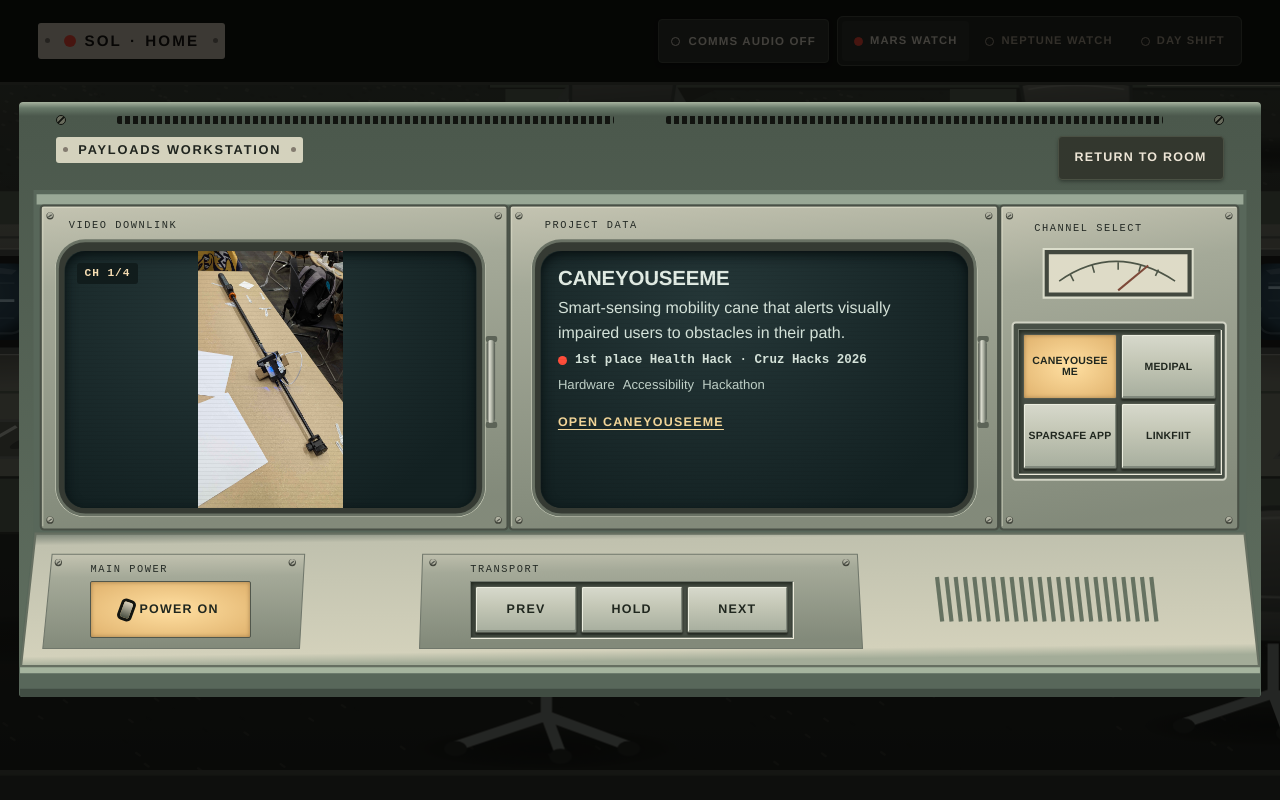
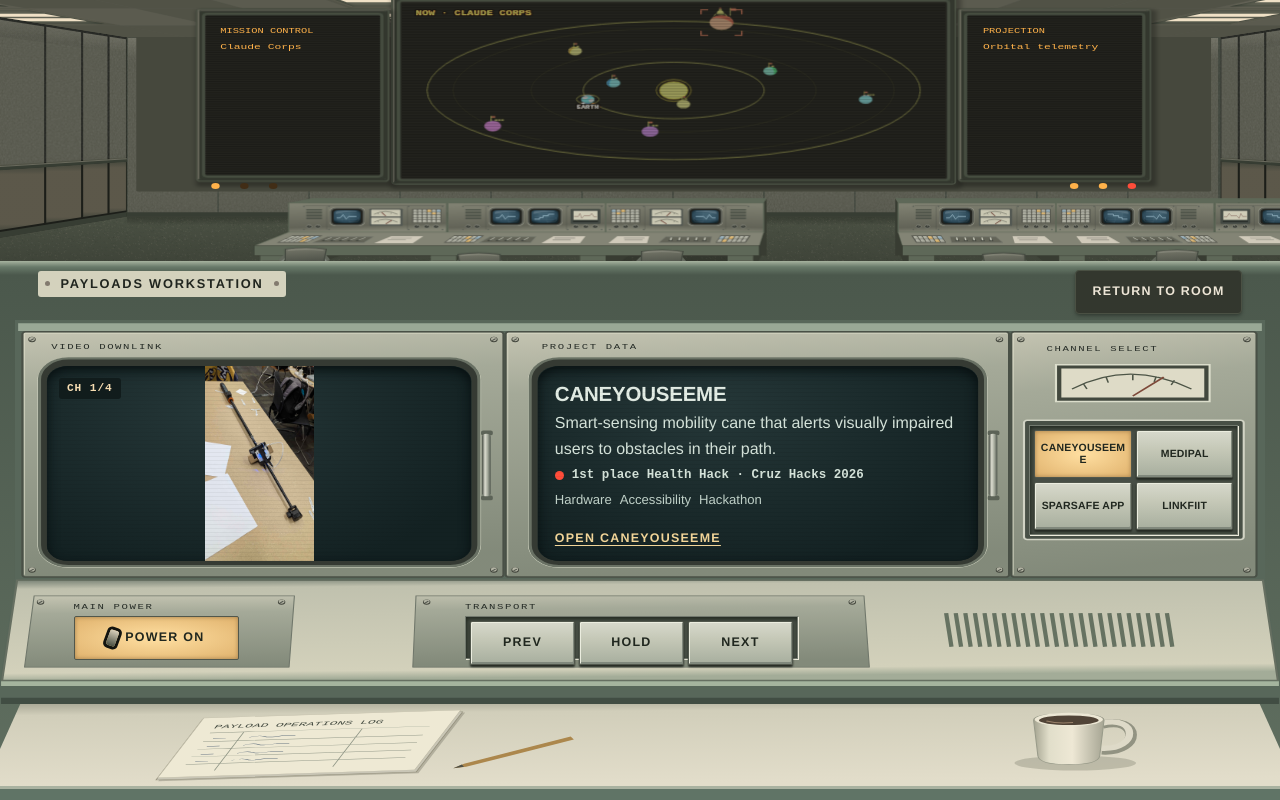
Before and after one commit to Solbjor/Solbjor.github.io, a React (Vite) app: page / in a window 1280 px wide. Both pictures are taken after a click on the button "Payloads". Shown: the top 800 px of the page. Built offline with nearby package versions, Linux system fonts and the light colour scheme; a web font is replaced by a local one.

Commit message:
Compose the Payloads operator seat with room parallax and writing shelf

```diff
--- a/src/components/RoomHardware.tsx
+++ b/src/components/RoomHardware.tsx
@@ -19,10 +19,11 @@ export function ProjectionCase({ x, y, width, height }: { x: number; y: number;
 
 type BankProps = {
   x: number; y: number; scale: number
+  showPlates?: boolean
   bays: readonly { label: string; equipment: Equipment }[]
 }
 
-export function ConsoleBank({ x, y, scale, bays }: BankProps) {
+export function ConsoleBank({ x, y, scale, bays, showPlates = true }: BankProps) {
   // Local coordinates are on the aisle-facing edge. Move each rear corner
   // toward the room horizon before joining faces; both banks use one camera.
   function point(u: number, v: number, depth = 1): [number, number] {
@@ -70,7 +71,7 @@ export function ConsoleBank({ x, y, scale, bays }: BankProps) {
       return <g key={bay.label} transform={transform}><DeckControls equipment={bay.equipment}/></g>
     })}
     <rect x={leftEdge} y="15" width={rightEdge-leftEdge} height="24" fill="var(--hood)" stroke="var(--steel-dark)" />
-    {bays.map((bay,i) => <g key={bay.label} transform={`translate(${(i ? 136 : -136) + (x < W / 2 ? 60 : -60)} 27)`}>
+    {showPlates && bays.map((bay,i) => <g key={bay.label} transform={`translate(${(i ? 136 : -136) + (x < W / 2 ? 60 : -60)} 27)`}>
       <rect x="-61" y="-10" width="122" height="20" rx="1" fill="var(--plate)" />
       <text textAnchor="middle" y="5.7" fill="var(--plate-ink)" fontFamily="var(--f-sans)" fontWeight="750" fontSize="16" letterSpacing=".7">{bay.label.toUpperCase()}</text>
     </g>)}
--- a/src/components/RoomView.tsx
+++ b/src/components/RoomView.tsx
@@ -1,5 +1,5 @@
 import { RoomArchitecture, RoomMaterials } from './RoomArchitecture'
-import { at, BANKS, stationTarget, H, PAYLOAD_STATION, STATIONS, W } from './roomLayout'
+import { at, BANKS, stationTarget, H, STATIONS, W } from './roomLayout'
 import { useRef, useState, useSyncExternalStore, type ReactNode } from 'react'
 import { profile, projects, type Project } from '../data/content'
 import { currentMission, STATUS_LABEL } from '../lib/missions'
@@ -8,6 +8,7 @@ import { EarthMap } from './EarthMap'
 import { OrbitalTelemetry } from './OrbitalTelemetry'
 import { Payloads } from './Payloads'
 import { ConsoleBank, ProjectionCase } from './RoomHardware'
+import { SeatedRoom, WritingShelf } from './SeatedRoom'
 import './apollo.css'
 
 // On phones the room is cropped to the front wall so the big screen reads at a usable size.
@@ -63,8 +64,7 @@ export function RoomView({ header }: { header: ReactNode }) {
       {header}
       <div className="scene-frame">
       <div
-        className={`scene${stationOpen ? ' scene-station-open' : ''}`}
-        style={{ transformOrigin: `${PAYLOAD_STATION.x / W * 100}% ${PAYLOAD_STATION.y / H * 100}%` }}
+        className="scene"
       >
         <svg
           viewBox={narrow ? '300 40 840 540' : `0 0 ${W} ${H}`}
@@ -85,7 +85,8 @@ export function RoomView({ header }: { header: ReactNode }) {
           <rect x="-4000" y="736" width="9440" height="4000" className="r-console" />
           <rect x="-4000" y="726" width="9440" height="12" className="r-desk" />
           <RoomMaterials />
-          <RoomArchitecture />
+          <g id="flight-room-shell"><RoomArchitecture /></g>
+          <g id="flight-projection-wall">
           <g transform={narrow ? undefined : "translate(72 8) scale(.9 .88)"}>
           <ProjectionCase x={396} y={80} width={648} height={338} />
           <svg x="400" y="84" width="640" height="330" viewBox="0 0 960 495" className="plot-screen">
@@ -111,6 +112,7 @@ export function RoomView({ header }: { header: ReactNode }) {
             ))}
           </g>
 
+          </g>
           </g>
           {BANKS.map((bank) => (
             <ConsoleBank bays={bank.bays} key={bank.bays[0]?.label} x={bank.x} y={bank.y} scale={bank.scale} />
@@ -185,6 +187,7 @@ export function RoomView({ header }: { header: ReactNode }) {
         aria-labelledby="payload-workstation-h"
         onClose={() => setStationOpen(false)}
       >
+        {stationOpen && <SeatedRoom callsign={selected.name} mode={mode} />}
         <div className="station-closeup">
           <div className="rack-hardware" aria-hidden="true">
             <span className="rack-screw" />
@@ -199,6 +202,7 @@ export function RoomView({ header }: { header: ReactNode }) {
             </button>
           </div>
           {stationOpen && <Payloads workstation />}
+          <WritingShelf />
         </div>
       </dialog>
 
--- /dev/null
+++ b/src/components/SeatedRoom.tsx
@@ -0,0 +1,63 @@
+import { BANKS, PAYLOAD_STATION, W } from './roomLayout'
+import { ConsoleBank } from './RoomHardware'
+
+// Translate the eye from the back row to the left Payloads bay. Nearby rows
+// shift farther than the projection wall. Lowering the eye lifts desk backs
+// into the sightline; the horizon stays level.
+function seatTransform(depth: number) {
+  const seat = PAYLOAD_STATION
+  const eyeX = (seat.x - W / 2) / seat.scale
+  const zoom = .7 / (1 - depth / (seat.scale * 1.25))
+  return `translate(570 282) scale(${zoom}) translate(${-W/2-eyeX*depth} ${-285-170*depth})`
+}
+
+export function SeatedRoom({ callsign, mode }: { callsign: string; mode: 'solar' | 'earth' }) {
+  return <div className="seated-sightline" aria-hidden="true">
+    <svg className="scene-art" viewBox="0 0 1440 460" preserveAspectRatio="none" focusable="false">
+      <rect width="1440" height="460" fill="var(--wall-body)" />
+      <g transform={seatTransform(.34)}>
+        <use href="#flight-room-shell" />
+        <use href="#flight-projection-wall" />
+        <g fill="var(--phos)" fontFamily="var(--f-data)">
+          <text x="239" y="132" fontSize="11">MISSION CONTROL</text>
+          <text x="239" y="158" fontSize="12">{mode === 'solar' ? callsign : 'Ground stations'}</text>
+          <text x="1048" y="132" fontSize="11">PROJECTION</text>
+          <text x="1048" y="158" fontSize="12">{mode === 'solar' ? 'Orbital telemetry' : 'Earth map'}</text>
+        </g>
+      </g>
+      {BANKS.filter(bank => bank.scale < PAYLOAD_STATION.scale).map(bank =>
+        <g key={bank.x} transform={seatTransform(bank.scale)}>
+          <ConsoleBank {...bank} showPlates={false} />
+        </g>
+      )}
+    </svg>
+  </div>
+}
+
+export function WritingShelf() {
+  return <svg className="writing-shelf" viewBox="0 0 1200 130" preserveAspectRatio="none" aria-hidden="true" focusable="false">
+    <defs>
+      <linearGradient id="shelf-enamel" x2=".12" y2="1"><stop stopColor="#aaa997"/><stop offset=".14" stopColor="#d1ceba"/><stop offset="1" stopColor="#e2ddca"/></linearGradient>
+      <linearGradient id="mug-glaze"><stop stopColor="#a4a390"/><stop offset=".22" stopColor="#e1deca"/><stop offset=".55" stopColor="#eee8d5"/><stop offset="1" stopColor="#a6a593"/></linearGradient>
+    </defs>
+    <path d="M19 0H1181l35 112H-16Z" fill="url(#shelf-enamel)" />
+    <path d="M0 111h1200v19H0Z" fill="#607466"/><path d="M0 113h1200" stroke="#a9b2a0" strokeWidth="4"/>
+    <g transform="matrix(1 -.045 -.32 .60 191 19)">
+      <rect x="3" y="6" width="244" height="137" fill="#817f70" opacity=".45"/>
+      <rect y="4" width="244" height="136" fill="#c9c6b6" stroke="#95917d"/>
+      <rect width="241" height="135" fill="#eee9d4" stroke="#c2beaa"/>
+      <path d="M17 35h206m-206 20h206m-206 17h206m-206 17h206m-206 17h206M49 36v86m111-86v86" fill="none" stroke="#929888" />
+      <text x="17" y="25" fontFamily="monospace" fontSize="12" fill="#41483e">PAYLOAD OPERATIONS LOG</text>
+      {[48,66,84,100].map(y=><path key={y} d={`M24 ${y}h12m22 0q8-5 14-1t17-1l12 1`} fill="none" stroke="#667482"/>)}
+    </g>
+    <path d="m435 81 100-37 3 4-101 37-12 2Z" fill="#ac874c"/><path d="m425 87 8-5 2 3Z" fill="#4e5047"/>
+    <g transform="translate(1002 18)">
+      <ellipse cx="6" cy="62" rx="57" ry="10" fill="#686c59" opacity=".29"/>
+      <path d="M31 10c36-13 37 38 0 35" fill="none" stroke="#929382" strokeWidth="11"/>
+      <path d="M31 8c34-11 35 36 0 34" fill="none" stroke="#dedac8" strokeWidth="7"/>
+      <path d="M-33 4q0-9 33-9t33 9l-4 48q-1 12-29 12t-29-12Z" fill="url(#mug-glaze)" stroke="#999b8a"/>
+      <ellipse cy="3" rx="32" ry="9" fill="#ece7d4"/><ellipse cy="4" rx="28" ry="6.5" fill="#514437"/>
+      <path d="M-21 5q11 4 25 2" fill="none" stroke="#99816a" strokeWidth="1.5"/>
+    </g>
+  </svg>
+}
--- a/src/components/apollo.css
+++ b/src/components/apollo.css
@@ -500,3 +500,37 @@ html:has(.station-dialog[open]) { overflow: hidden; }
   .payload-hardware .payload-keys { order: 0; background: #c2c4b2; margin: 0; padding: 10px; }
   .payload-hardware .channel-keys { flex: 1 1 170px; }
 }
+
+/* A dedicated seat fills the viewport. The dialog supplies keyboard focus
+   management; the distant room and the working surface share its composition. */
+.station-dialog[open] {
+  display: flex;
+  flex-direction: column;
+  width: 100%; max-width: none;
+  height: 100dvh; max-height: none;
+  margin: 0; border-radius: 0;
+  overflow-y: auto;
+  background: var(--wall-body, var(--enamel));
+  animation: none;
+}
+.seated-sightline {
+  position: relative;
+  flex: 1 0 23vh;
+  overflow: hidden;
+  pointer-events: none;
+}
+.station-closeup { position: relative; flex: none; border-radius: 0; }
+.station-closeup .rack-hardware { display: none; }
+.station-closeup-head { padding-block: 9px 6px; }
+.writing-shelf { display: block; width: 100%; height: clamp(84px,12vh,145px); }
+@media (min-width: 901px) {
+  .payload-hardware { height: clamp(345px,48vh,620px); aspect-ratio: auto; }
+}
+@media (max-width: 900px) {
+  .seated-sightline { flex: 0 0 24vh; min-height: 130px; }
+  .writing-shelf { height: 76px; }
+}
+
+@media (max-width: 900px) {
+  .seated-sightline .scene-art { width: max(100%, 690px); left: 50%; transform: translateX(-50%); }
+}
```
